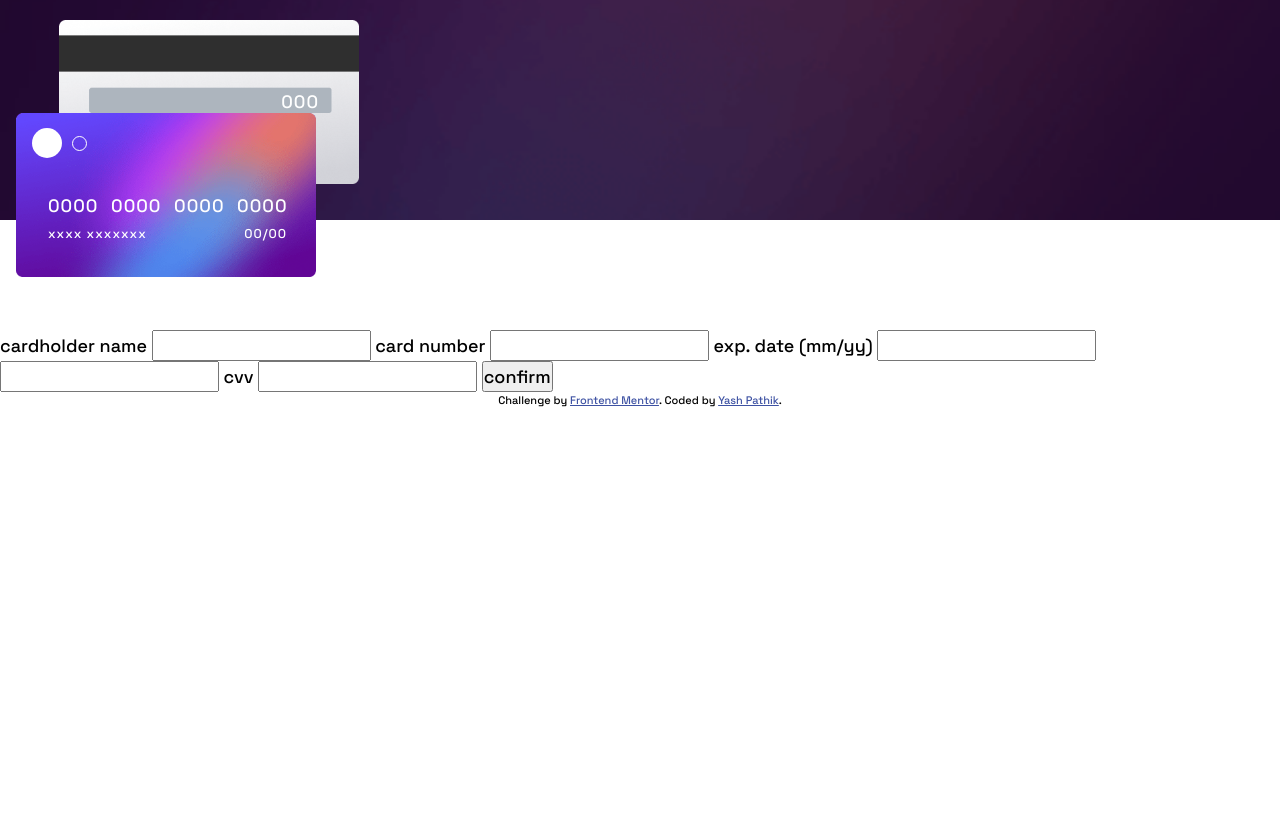
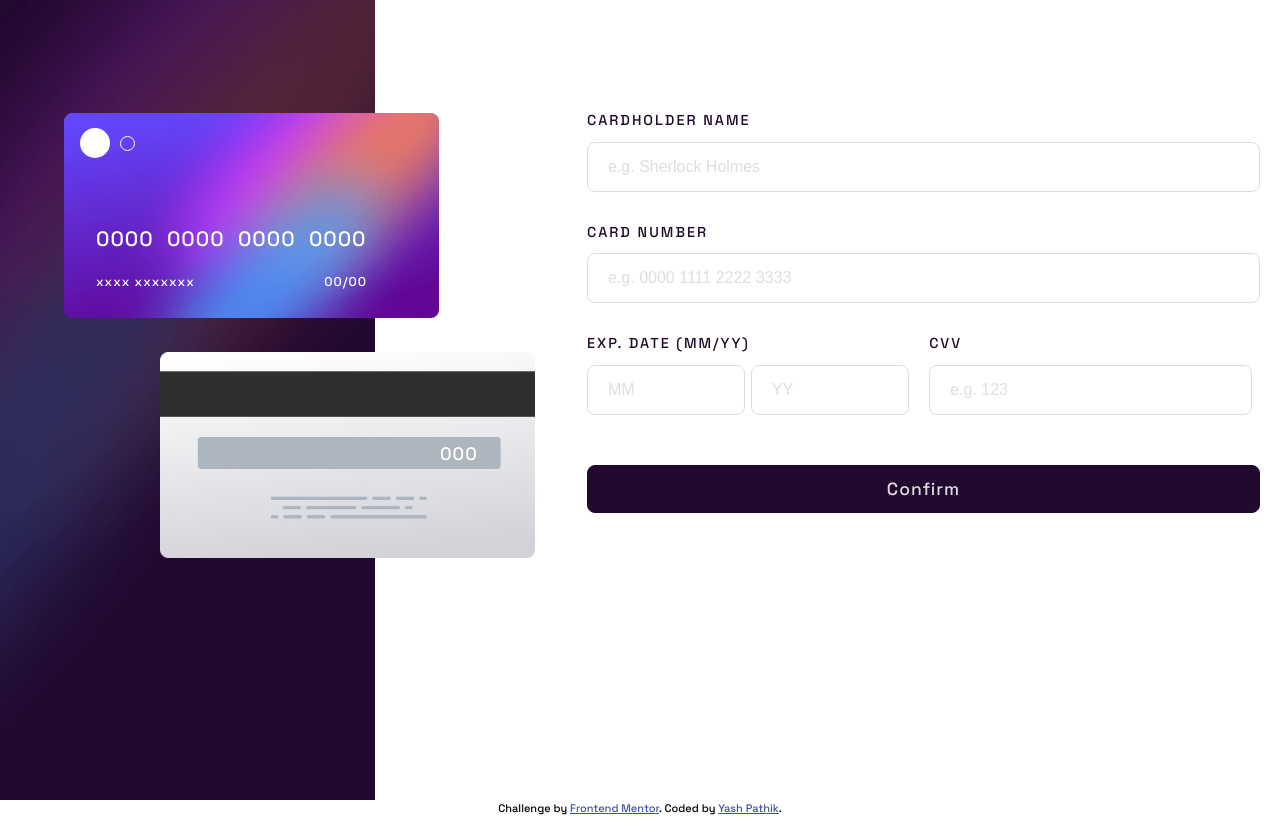
Before and after one commit to yashk71097/frontend-mentor-card-details, a plain HTML site: page index.html in a window 1280 px wide. Drawn offline with Linux system fonts and the light colour scheme.

Commit message:
Complete index.html and styling of style.css

```diff
--- a/index.html
+++ b/index.html
@@ -50,34 +50,62 @@
                 </div>
             </div>
             <!-- Form Part -->
-            <form class="form">
+            <form class="form uppercase">
                 <!-- name of the card holder -->
+                <div>
                     <label for="">cardholder name</label>
                     <input
                         type="text"
                         name="card-name"
-                    aria-placeholder="e.g. sherlock holmes"
+                        placeholder="e.g. Sherlock Holmes"
                     />
+                </div>
                 <!-- number of the card -->
+                <div>
                     <label for="">card number</label>
                     <input
                         type="number"
                         name="card-number"
-                    aria-placeholder="e.g. 0000 1111 2222 3333"
+                        placeholder="e.g. 0000 1111 2222 3333"
                     />
+                </div>
                 <!-- expiry date -->
+                <div class="expiry">
                     <label for="">exp. date (mm/yy)</label>
-                <input type="number" name="month" aria-placeholder="mm" />
-                <input type="number" name="year" aria-placeholder="yy" />
+                    <input
+                        class="month-input"
+                        type="number"
+                        name="month"
+                        placeholder="MM"
+                    />
+                    <input
+                        class="year-input"
+                        type="number"
+                        name="year"
+                        placeholder="YY"
+                    />
+                </div>
                 <!-- cvv -->
+                <div class="cvv">
                     <label for="">cvv</label>
                     <input
+                        class="cvv-input"
                         type="number"
                         name="cvv-number"
-                    aria-placeholder="e.e. 123"
+                        placeholder="e.g. 123"
                     />
-                <button type="submit">confirm</button>
+                </div>
+                <button class="capitalize" type="submit">confirm</button>
             </form>
+            <section class="thank-you">
+                <div class="tick-image flex">
+                    <img src="./images/icon-complete.svg" alt="" />
+                </div>
+                <h1 class="uppercase">thank you !</h1>
+                <p>We've added your card details</p>
+                <button class="capitalize" type="submit">continue</button>
+            </section>
+        </div>
         <footer class="attribution">
             Challenge by
             <a
@@ -86,6 +114,5 @@
                 >Frontend Mentor</a
             >. Coded by <a href="#">Yash Pathik</a>.
         </footer>
-        </div>
     </body>
 </html>
--- a/styles/style.css
+++ b/styles/style.css
@@ -170,6 +170,7 @@ summary,
     position: relative;
     width: 375px;
     padding-block-start: 20px;
+    margin-inline: auto;
 }
 
 .card-image {
@@ -240,6 +241,159 @@ summary,
     font-size: 0.8rem;
 }
 
+/* Style Form Section */
+
 .form {
     padding-block-start: 110px;
+    padding-inline: 20px;
+    letter-spacing: 2px;
+    font-size: 0.9rem;
 }
+
+.form > * {
+    margin-bottom: 30px;
+}
+
+label {
+    color: var(--very-dark-violet);
+}
+
+input {
+    width: 100%;
+    height: 50px;
+    padding: 10px 20px;
+    margin-top: 10px;
+    border: 1px solid var(--light-grayish-violet);
+    border-radius: 8px;
+    font-family: sans-serif;
+    font-size: 1rem;
+}
+
+.expiry {
+    width: 50%;
+    display: inline-block;
+}
+
+.expiry > label {
+    display: block;
+}
+
+.month-input {
+    width: 47%;
+    display: inline-block;
+}
+
+.year-input {
+    width: 47%;
+    display: inline-block;
+}
+
+.cvv {
+    width: 48%;
+    display: inline-block;
+}
+
+input::placeholder {
+    color: var(--light-grayish-violet);
+}
+
+button {
+    width: 100%;
+    color: var(--light-grayish-violet);
+    font-size: 1.1rem;
+    letter-spacing: 1px;
+    padding-block: 10px;
+    margin-top: 20px;
+    background-color: var(--very-dark-violet);
+    border: 1px solid var(--very-dark-violet);
+    border-radius: 8px;
+}
+
+.thank-you {
+    padding-block-start: 110px;
+    padding-inline: 20px;
+    letter-spacing: 2px;
+    font-size: 0.9rem;
+    text-align: center;
+    display: none;
+}
+
+.tick-image {
+    justify-content: center;
+}
+
+.thank-you h1 {
+    margin-block: 20px;
+    font-size: 2rem;
+}
+
+.thank-you p {
+    margin-bottom: 30px;
+}
+
+/* ------------- */
+/* Media queries */
+/* ------------- */
+
+/* When screen size increases than 767px */
+
+@media (min-width: 890px) {
+    .wrapper {
+        display: flex;
+        gap: 12rem;
+    }
+
+    .card-image-section {
+        height: 100vh;
+        background-image: url("../images/bg-main-desktop.png");
+    }
+
+    .card-image {
+        width: 100%;
+    }
+
+    .card-front-image {
+        left: 4rem;
+    }
+
+    .card-back-image {
+        top: 22rem;
+        left: 10rem;
+    }
+
+    .display-cvv {
+        top: 27.5rem;
+        left: 27.5rem;
+    }
+
+    .circle-filled {
+        top: 8rem;
+        left: 5rem;
+    }
+
+    .circle-hollow {
+        top: 8.5rem;
+        left: 7.5rem;
+    }
+
+    .display-number {
+        top: 14rem;
+        left: 6rem;
+        font-size: 1.3rem;
+    }
+
+    .display-name {
+        top: 17rem;
+        left: 6rem;
+    }
+
+    .display-expiry {
+        top: 17rem;
+        right: 0.5rem;
+    }
+
+    .thank-you {
+        width: 100%;
+        padding-top: 200px;
+    }
+}
```
Lines whose indentation alone changed are shown as unchanged.
